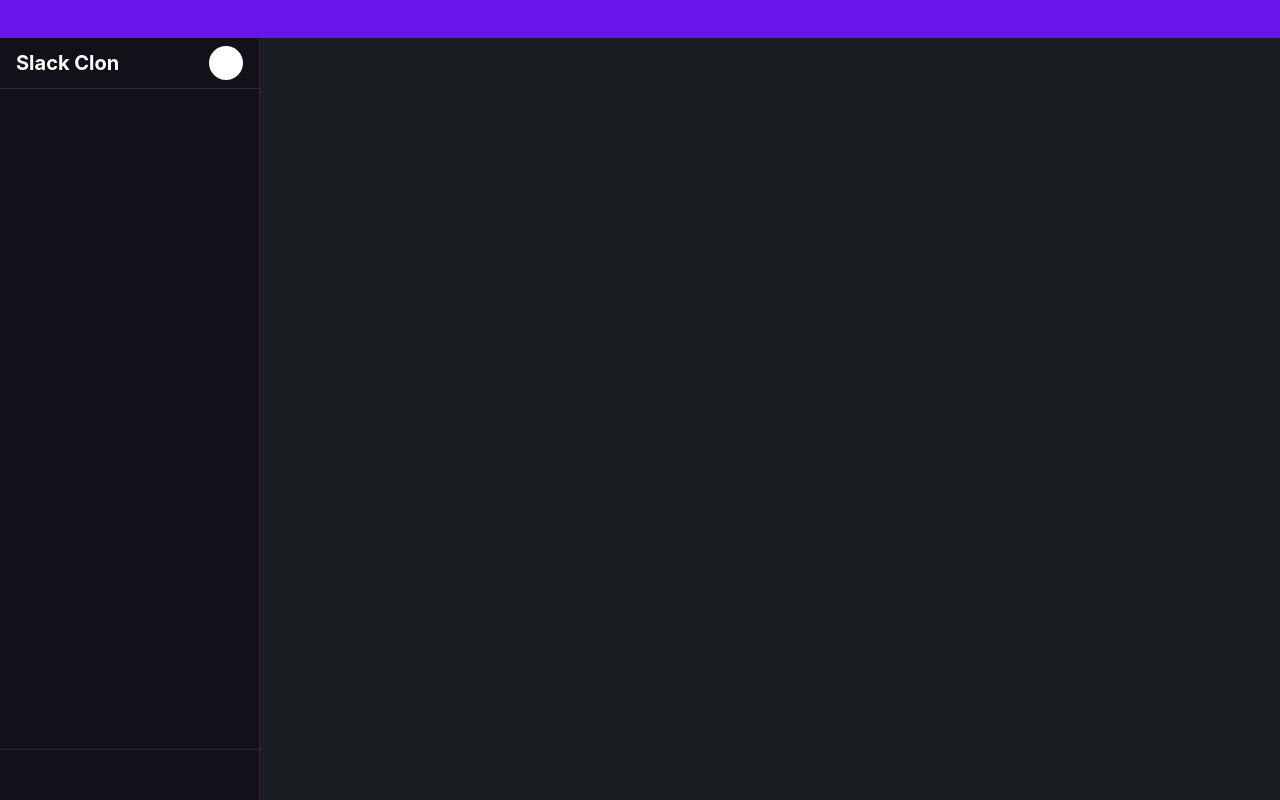
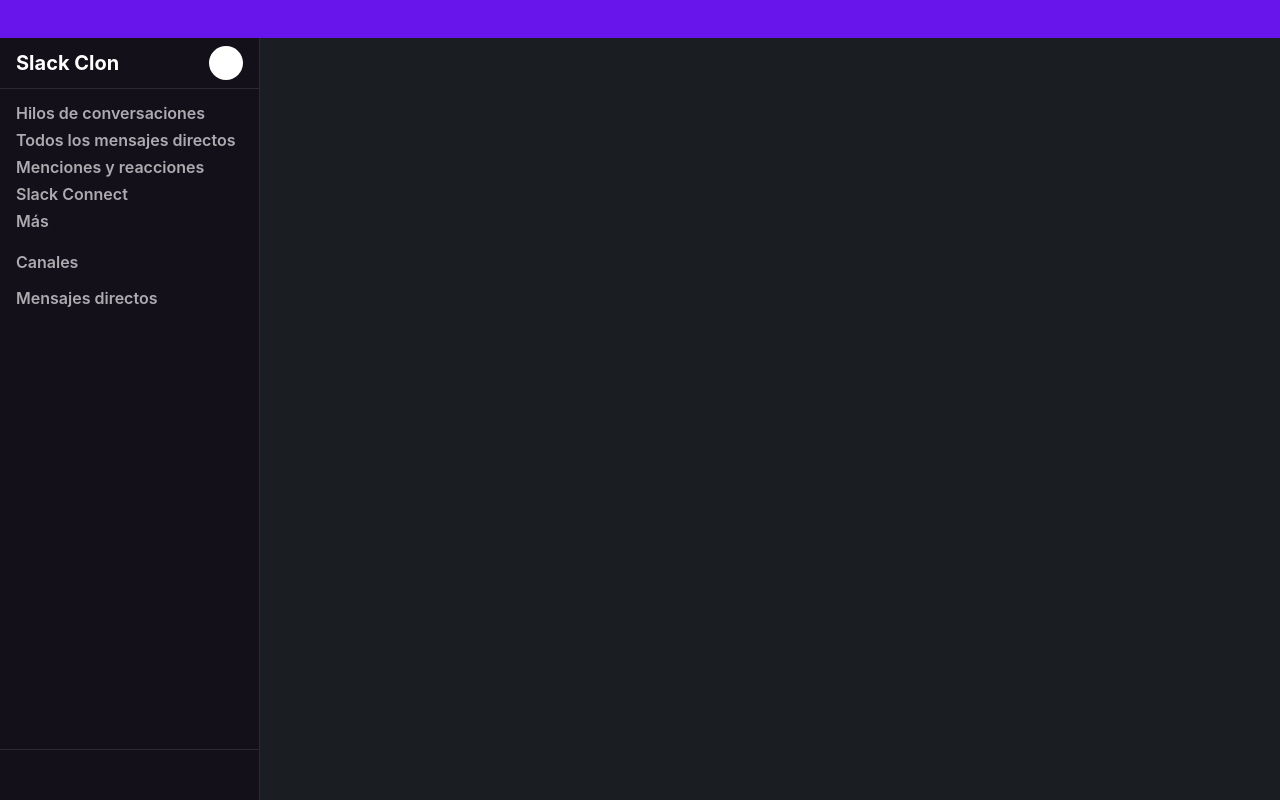
Before and after one commit to leitolima/slack-clon-frontend, a React (Create React App) app: page / in a window 1280 px wide. Built offline with nearby package versions, Linux system fonts and the light colour scheme.

Commit message:
Basics for Sidebar

```diff
--- /dev/null
+++ b/src/components/Aside/Main/Channels/index.js
@@ -0,0 +1,22 @@
+import React, { useState } from 'react';
+
+import {
+    Container,
+    TitleContainer,
+    Title,
+} from './styles';
+
+const Channels = () => {
+
+    const [open, setOpen] = useState(false);
+
+    return (
+        <Container>
+            <TitleContainer>
+                <Title>Canales</Title>
+            </TitleContainer>
+        </Container>
+    )
+}
+
+export default Channels;
--- /dev/null
+++ b/src/components/Aside/Main/Channels/styles.js
@@ -0,0 +1,18 @@
+import styled from 'styled-components';
+
+export const Container = styled.div`
+    display: flex;
+    flex-direction: column;
+`;
+
+export const TitleContainer = styled.div`
+    display: flex;
+    height: 36px;
+`;
+
+export const Title = styled.h2`
+    font-weight: 600;
+    font-size: 16px;
+    margin: 0;
+    color: ${p => p.theme.colors['dark']['sidebar-text']};
+`;
--- /dev/null
+++ b/src/components/Aside/Main/DirectMessages/index.js
@@ -0,0 +1,22 @@
+import React, { useState } from 'react';
+
+import {
+    Container,
+    TitleContainer,
+    Title,
+} from './styles';
+
+const DirectMessages = () => {
+
+    const [open, setOpen] = useState(false);
+
+    return (
+        <Container>
+            <TitleContainer>
+                <Title>Mensajes directos</Title>
+            </TitleContainer>
+        </Container>
+    )
+}
+
+export default DirectMessages;
--- /dev/null
+++ b/src/components/Aside/Main/DirectMessages/styles.js
@@ -0,0 +1,18 @@
+import styled from 'styled-components';
+
+export const Container = styled.div`
+    display: flex;
+    flex-direction: column;
+`;
+
+export const TitleContainer = styled.div`
+    display: flex;
+    height: 36px;
+`;
+
+export const Title = styled.h2`
+    font-weight: 600;
+    font-size: 16px;
+    margin: 0;
+    color: ${p => p.theme.colors['dark']['sidebar-text']};
+`;
--- /dev/null
+++ b/src/components/Aside/Main/Options/index.js
@@ -0,0 +1,20 @@
+import React from 'react';
+
+import {
+    List,
+    ListItem,
+} from './styles';
+
+const Options = () => {
+    return (
+        <List>
+            <ListItem>Hilos de conversaciones</ListItem>
+            <ListItem>Todos los mensajes directos</ListItem>
+            <ListItem>Menciones y reacciones</ListItem>
+            <ListItem>Slack Connect</ListItem>
+            <ListItem>Más</ListItem>
+        </List>
+    )
+}
+
+export default Options;
--- /dev/null
+++ b/src/components/Aside/Main/Options/styles.js
@@ -0,0 +1,16 @@
+import styled from 'styled-components';
+
+export const List = styled.ul`
+    list-style-type: none;
+    display: flex;
+    flex-direction: column;
+    padding: 0;
+    margin: 14px 0px;
+`;
+
+export const ListItem = styled.li`
+    font-weight: 600;
+    font-size: 16px;
+    margin-bottom: 7px;
+    color: ${p => p.theme.colors['dark']['sidebar-text']};
+`;
--- a/src/components/Aside/Main/index.js
+++ b/src/components/Aside/Main/index.js
@@ -3,11 +3,16 @@ import React from 'react';
 import {
     Container,
 } from './styles';
+import Options from './Options';
+import Channels from './Channels';
+import DirectMessages from './DirectMessages';
 
 const Main = () => {
     return (
         <Container>
-
+            <Options/>
+            <Channels/>
+            <DirectMessages/>
         </Container>
     )
 }
--- a/src/components/Aside/Main/styles.js
+++ b/src/components/Aside/Main/styles.js
@@ -2,4 +2,5 @@ import styled from 'styled-components';
 
 export const Container = styled.div`
     flex-grow: 1;
+    padding-left: 16px;
 `;
```
